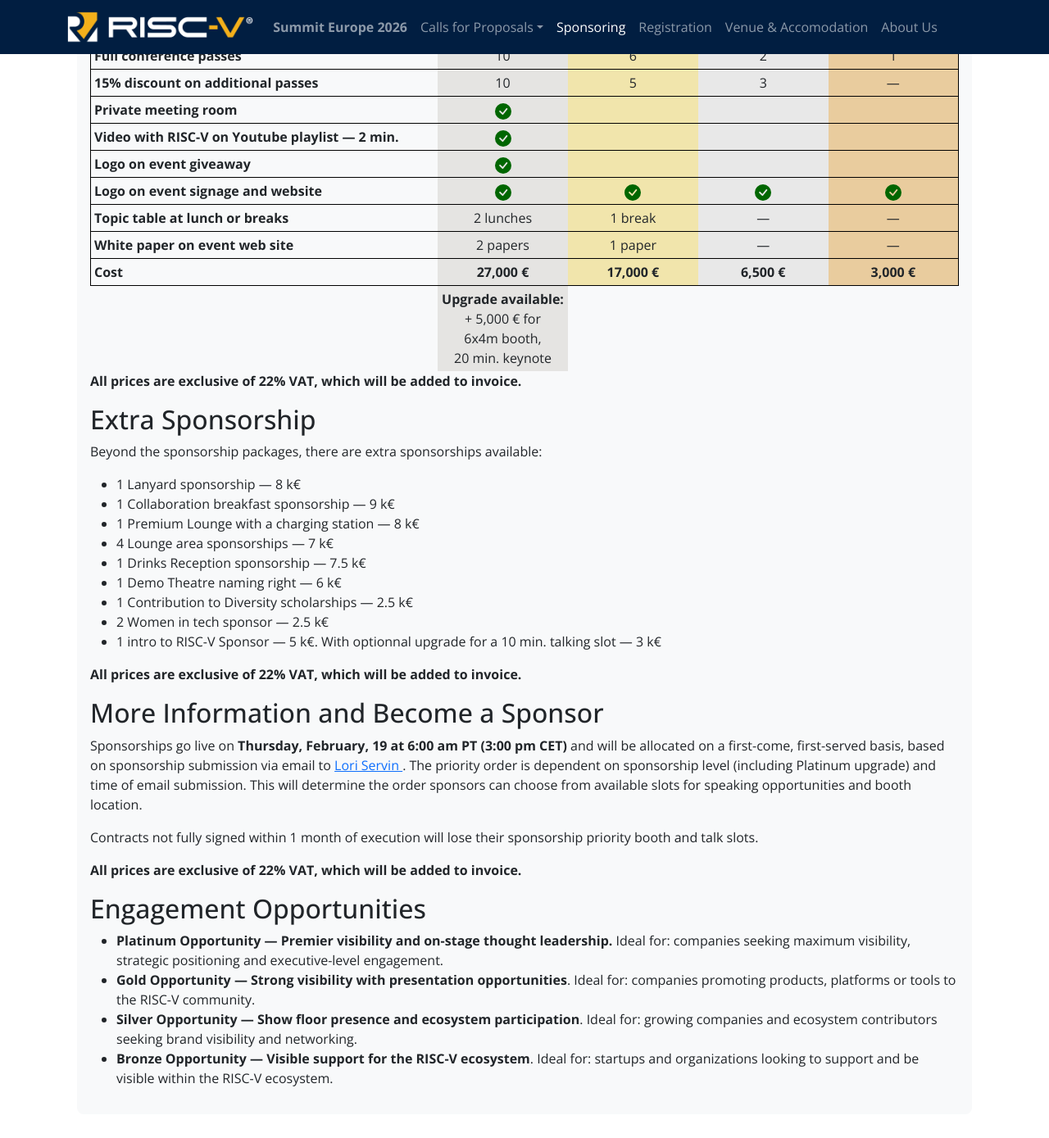
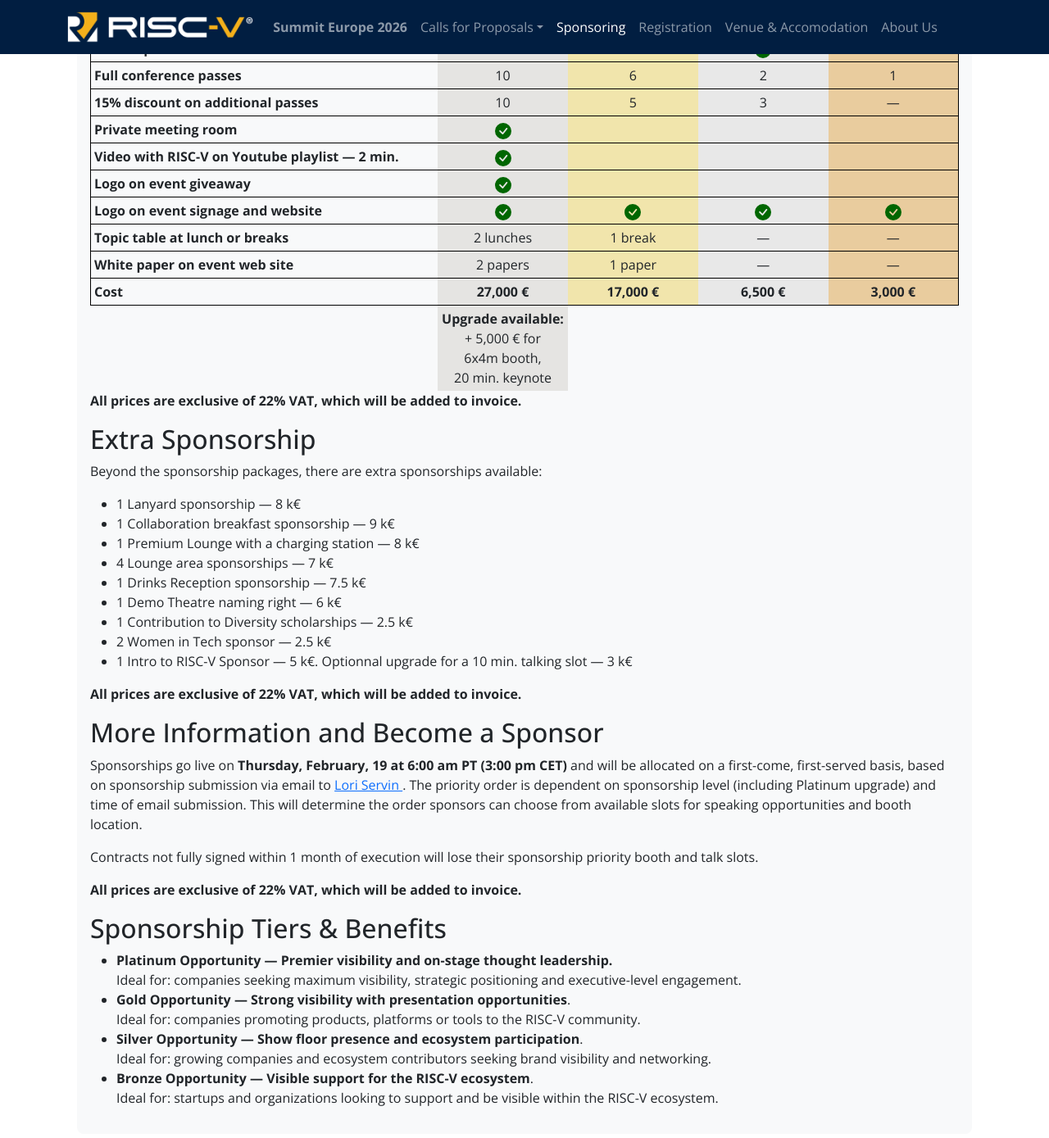
Before and after one commit to riscv-europe/summit-website-development, a Jekyll site: the page built from summit/2026/sponsoring.md, in a window 1280 px wide and 1400 px high, scrolled down 1048 px. Shown: the top 1389 px of the window at 82% size. Built offline with Jekyll 4.4.1, drawn with Linux system fonts in a browser that asks for light colours; some of the changed text lies outside the part shown.

Commit message:
Fix: improve wording and format.

```diff
--- a/summit/2026/sponsoring.md
+++ b/summit/2026/sponsoring.md
@@ -43,7 +43,7 @@
         </tr>
         <tr>
             <td>Keynote &mdash; 20 min.</td>
-            <td class="sponsor-platinum"><img src="/assets/icons/check-circle-fill-green.svg" height="20" alt="yes"></td>
+            <td class="sponsor-platinum">Included in the 5 k€ upgrade</td>
             <td class="sponsor-gold"></td>
             <td class="sponsor-silver"></td>
             <td class="sponsor-bronze"></td>
@@ -178,8 +178,8 @@
 - 1 Drinks Reception sponsorship &mdash; 7.5 k€
 - 1 Demo Theatre naming right &mdash; 6 k€
 - 1 Contribution to Diversity scholarships &mdash; 2.5 k€
-- 2 Women in tech sponsor &mdash; 2.5 k€
-- 1 intro to RISC-V Sponsor &mdash; 5 k€. With optionnal upgrade for a 10 min. talking slot &mdash; 3 k€
+- 2 Women in Tech sponsor &mdash; 2.5 k€
+- 1 Intro to RISC-V Sponsor &mdash; 5 k€. Optionnal upgrade for a 10 min. talking slot &mdash; 3 k€
 
 **All prices are exclusive of 22% VAT, which will be added to
 invoice.**
@@ -200,19 +200,19 @@
 **All prices are exclusive of 22% VAT, which will be added to
 invoice.**
 
-## Engagement Opportunities
+## Sponsorship Tiers & Benefits
 
 - **Platinum Opportunity &mdash; Premier visibility and on-stage thought
-  leadership.** Ideal for: companies seeking maximum visibility,
+  leadership.**<br>Ideal for: companies seeking maximum visibility,
   strategic positioning and executive-level engagement.
 - **Gold Opportunity &mdash; Strong visibility with presentation
-  opportunities**. Ideal for: companies promoting products, platforms
+  opportunities**.<br>Ideal for: companies promoting products, platforms
   or tools to the RISC-V community.
 - **Silver Opportunity &mdash; Show floor presence and ecosystem
-  participation**.  Ideal for: growing companies and ecosystem
+  participation**.<br>Ideal for: growing companies and ecosystem
   contributors seeking brand visibility and networking.
 - **Bronze Opportunity &mdash; Visible support for the RISC-V
-  ecosystem**. Ideal for: startups and organizations looking to
+  ecosystem**.<br>Ideal for: startups and organizations looking to
   support and be visible within the RISC-V ecosystem.
 
 <!-- Below you can find the sponsorship flyer. Contact [Lori Servin](mailto:lori@riscv.org) for more information. -->
```
